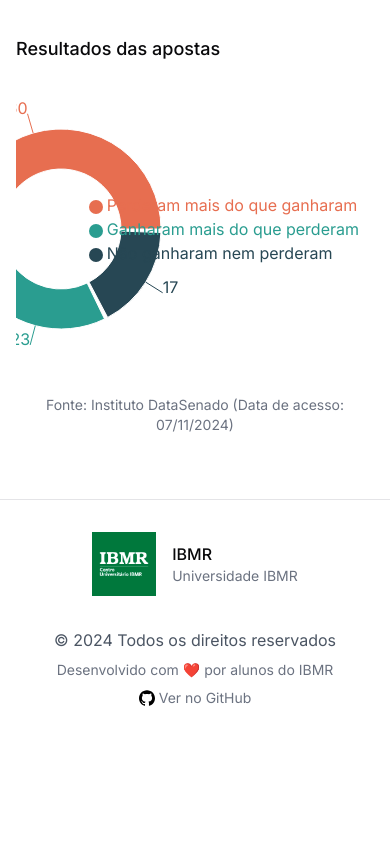
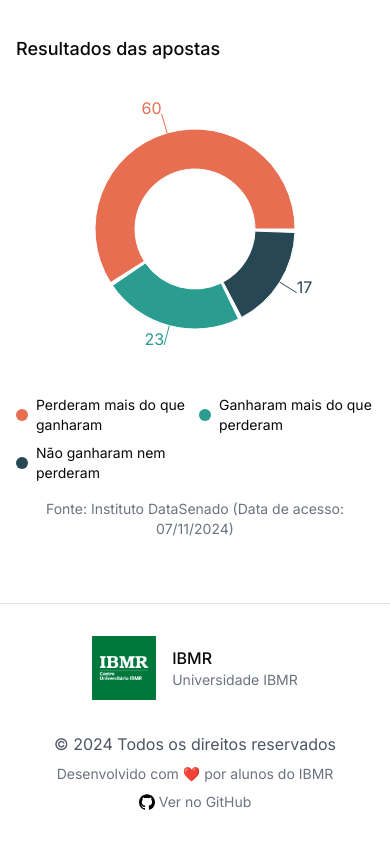
Before and after one commit to Brazilian-Online-Betting-Analysis/a3-matematica-react, a React (Vite) app: page /data in a window 390 px wide. Shown: the part 7453-8297 px from the top of the page. Before the commit the page ends 8193 px from the top, so only its background shows below. Built offline with nearby package versions, Linux system fonts and the light colour scheme.

Commit message:
fix responsiveness of last chart

```diff
--- a/src/pages/data/components/betting-results-chart.tsx
+++ b/src/pages/data/components/betting-results-chart.tsx
@@ -1,11 +1,4 @@
-import {
-  PieChart,
-  Pie,
-  Cell,
-  Legend,
-  Tooltip,
-  ResponsiveContainer,
-} from "recharts";
+import { PieChart, Pie, Cell, Tooltip, ResponsiveContainer } from "recharts";
 import { tooltipStyles } from "./tooltip-styles";
 
 type DataPoint = {
@@ -67,14 +60,20 @@ export function BettingResultsChart() {
               }}
               {...tooltipStyles}
             />
-            <Legend
-              layout="vertical"
-              align="right"
-              verticalAlign="middle"
-              iconType="circle"
-            />
           </PieChart>
         </ResponsiveContainer>
+      </div>
+
+      <div className="grid grid-cols-2 gap-2 mt-4 text-sm">
+        {data.map((item, index) => (
+          <div key={index} className="flex items-center gap-2">
+            <div
+              className="w-3 h-3 min-w-3 min-h-3 rounded-full"
+              style={{ backgroundColor: item.fill }}
+            />
+            <span>{item.result}</span>
+          </div>
+        ))}
       </div>
 
       <p className="text-sm text-gray-500 mt-4 text-center">
```
